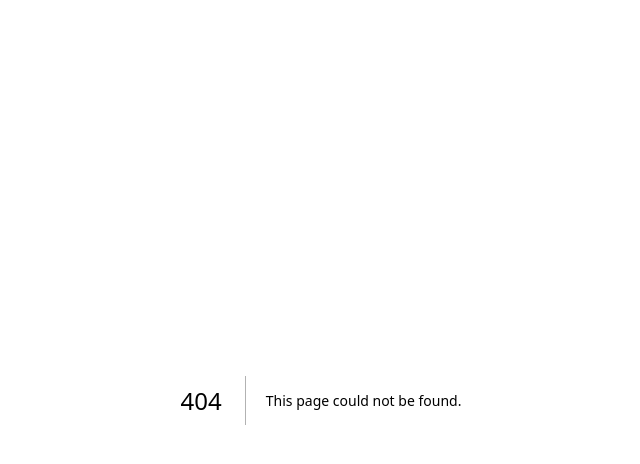
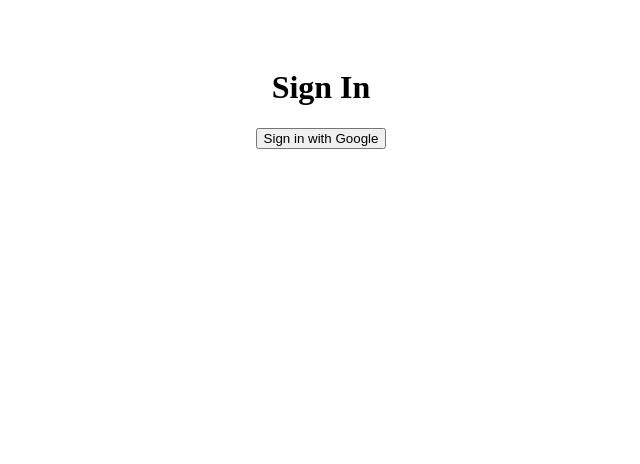
Before and after one commit to Nannapas1997/zone-oracle, a Next.js app: page /sign-in/sign-in in a window 1280 px wide. Before the commit this address had no page. Shown: the top 464 px of the page, without its empty margins (319-959 px from the left). Built offline with nearby package versions, Linux system fonts and the light colour scheme.

Commit message:
Add signin

```diff
--- /dev/null
+++ b/pages/sign-in/sign-in.tsx
@@ -0,0 +1,12 @@
+import { signIn } from "next-auth/react";
+
+export default function SignInPage() {
+  return (
+    <div style={{ padding: "40px", textAlign: "center" }}>
+      <h1>Sign In</h1>
+      <button onClick={() => signIn("google")}>
+        Sign in with Google
+      </button>
+    </div>
+  );
+}
```
